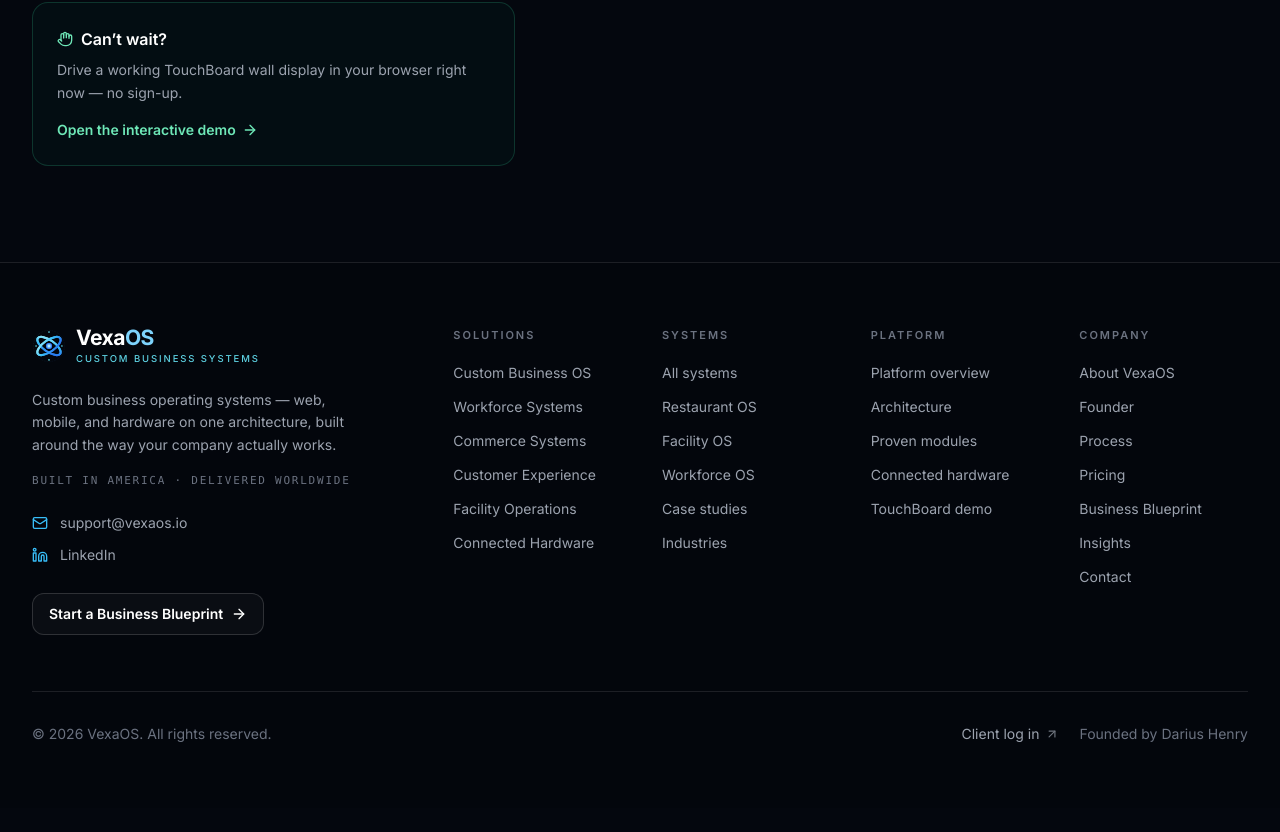
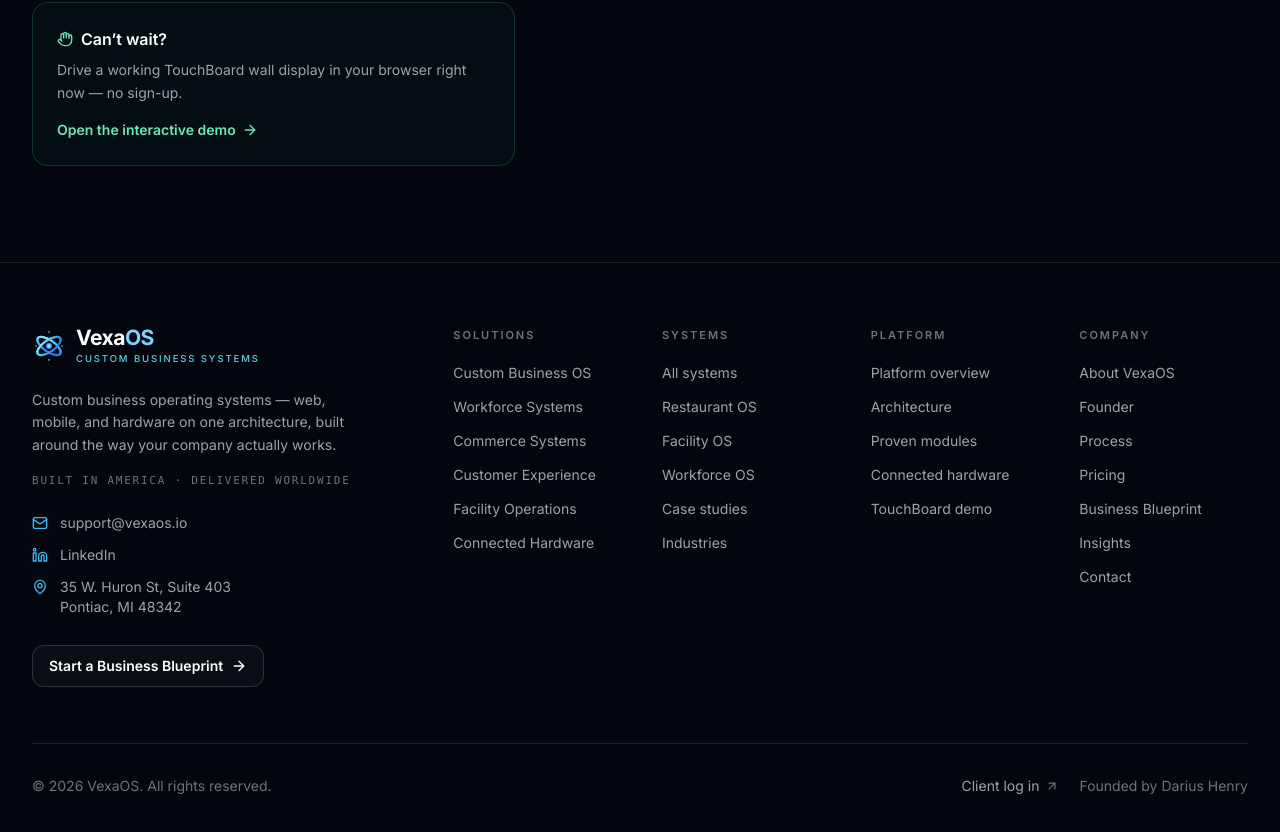
Before and after one commit to PulseTV-llc/dariushenryresume, a Next.js app: page /demo in a window 1280 px wide. Shown: the part 1077-1909 px from the top of the page. Before the commit the page ends 1885 px from the top, so only its background shows below. Built offline with nearby package versions, Linux system fonts and the light colour scheme.

Commit message:
Footer: add business address

```diff
--- a/components/site/SiteFooter.tsx
+++ b/components/site/SiteFooter.tsx
@@ -1,5 +1,5 @@
 import Link from 'next/link';
-import { Mail, Linkedin, ArrowUpRight, ArrowRight } from 'lucide-react';
+import { Mail, Linkedin, MapPin, ArrowUpRight, ArrowRight } from 'lucide-react';
 import { FOOTER_COLUMNS, APP_URL, CONTACT_EMAIL } from '@/lib/marketing/site';
 import VexaLogo from './VexaLogo';
 
@@ -35,6 +35,18 @@
                 <Linkedin className="w-4 h-4 text-sky-400" />
                 LinkedIn
                 <ArrowUpRight className="w-3 h-3 opacity-0 group-hover:opacity-100 transition-opacity" />
+              </a>
+              <a
+                href="https://maps.google.com/?q=35+W.+Huron+St+Suite+403+Pontiac+MI+48342"
+                target="_blank"
+                rel="noopener noreferrer"
+                className="flex items-start gap-3 text-sm text-gray-400 hover:text-white transition-colors"
+              >
+                <MapPin className="w-4 h-4 text-sky-400 mt-0.5 shrink-0" />
+                <span className="not-italic">
+                  35 W. Huron St, Suite 403<br />
+                  Pontiac, MI 48342
+                </span>
               </a>
             </div>
             <Link
```
